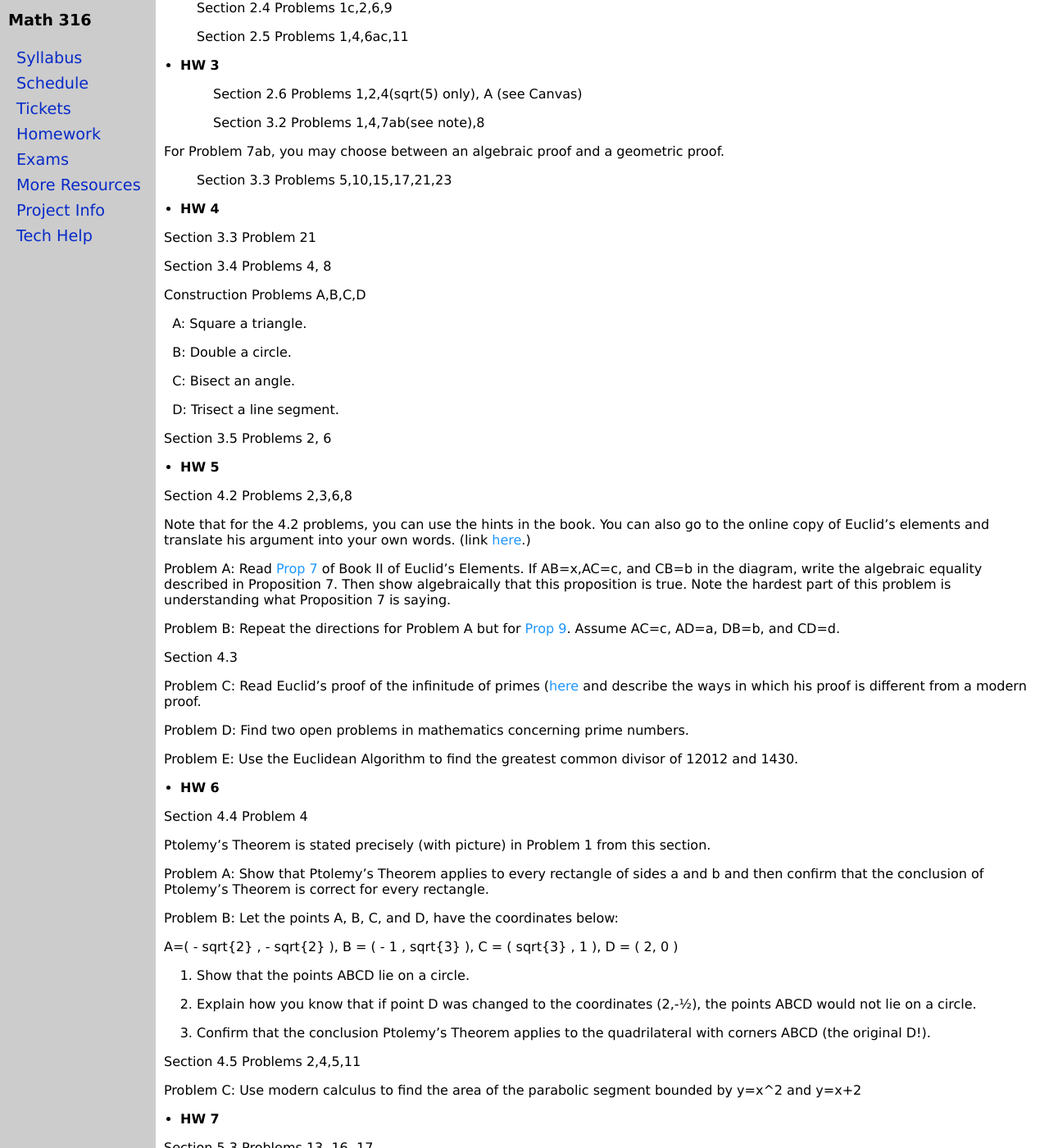
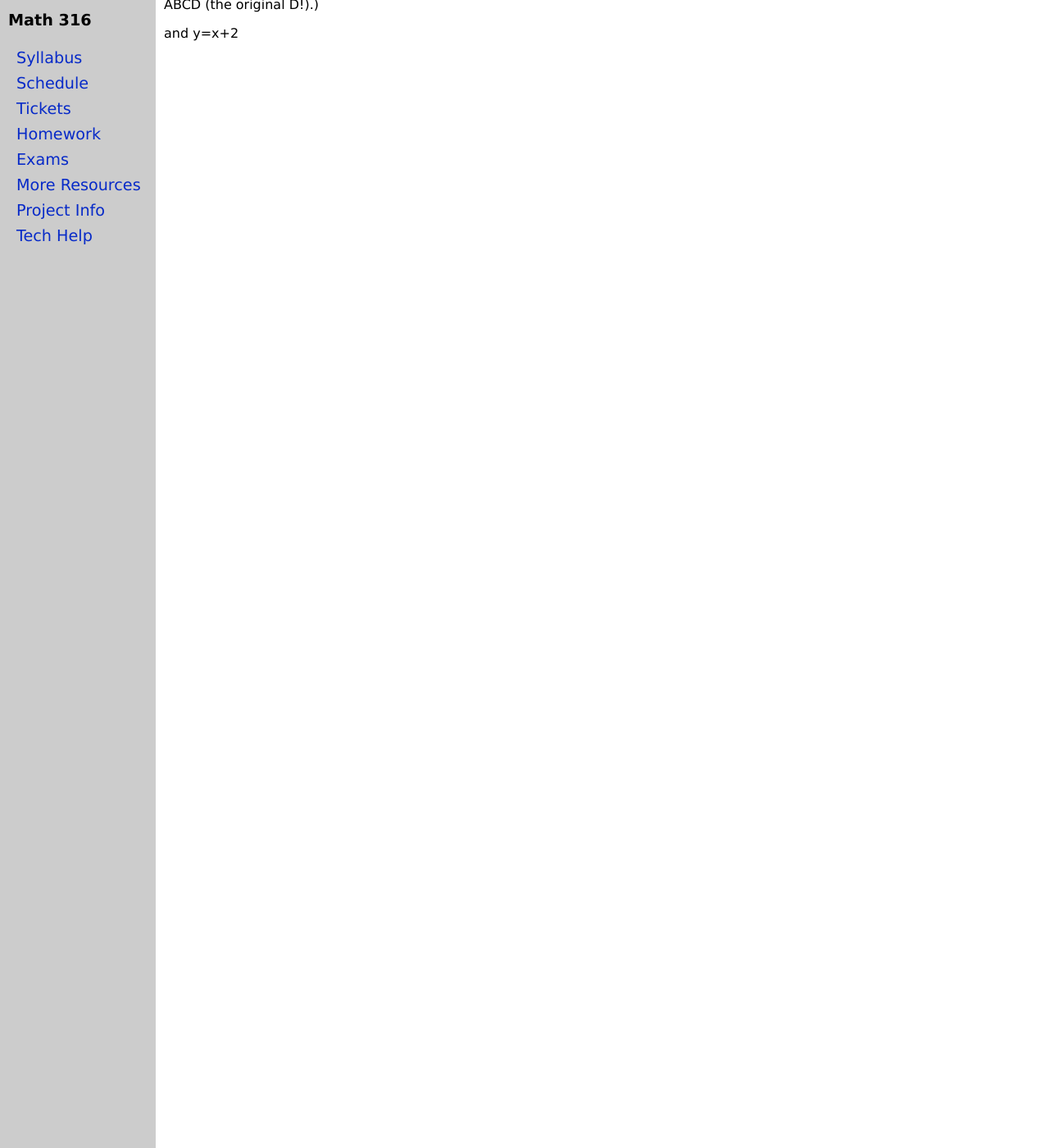
Before and after one commit to jrfaudree/HOM, a Jekyll site: the page built from homework.md, in a window 1280 px wide and 1400 px high, scrolled down 495 px. Shown: the whole window at 82% size. Built offline with Jekyll 4.4.1, drawn with Linux system fonts in a browser that asks for light colours; part of the change alters nothing that is shown; some of the changed text lies outside the part shown.

Commit message:
Update homework.md

```diff
--- a/homework.md
+++ b/homework.md
@@ -20,112 +20,112 @@ title: Homework
 >
 Section 1.3 Problems 1af,2b,3,4b,5,6af,9,13af,15b,17abceg
 
-### <span style="color:red"> Tentative </span> Homework Problems
+[comment]: <> ( ### <span style="color:red"> Tentative </span> Homework Problems)
 
-[comment]: <> (  * **HW 2**
+[comment]: <> (  * **HW 2** )
 >
-Section 2.3 Problems 1c,2ad,3a,6,10,19(for 7 loaves only),20(Problem 26 only),24
+[comment]: <> ( Section 2.3 Problems 1c,2ad,3a,6,10,19(for 7 loaves only),20(Problem 26 only),24)
 >
-Section 2.4 Problems 1c,2,6,9
+[comment]: <> ( Section 2.4 Problems 1c,2,6,9)
 >
-Section 2.5 Problems 1,4,6ac,11
+[comment]: <> ( Section 2.5 Problems 1,4,6ac,11)
 
- * **HW 3**
+[comment]: <> (  * **HW 3**)
 >
-Section 2.6 Problems 1,2,4(sqrt(5) only), A (see Canvas)
+[comment]: <> ( Section 2.6 Problems 1,2,4(sqrt(5) only), A (see Canvas))
 >
-Section 3.2 Problems 1,4,7ab(see note),8
+[comment]: <> ( Section 3.2 Problems 1,4,7ab(see note),8)
 
-For Problem 7ab, you may choose between an algebraic proof and a geometric proof.
+[comment]: <> ( For Problem 7ab, you may choose between an algebraic proof and a geometric proof.)
 >
-Section 3.3 Problems 5,10,15,17,21,23
+[comment]: <> ( Section 3.3 Problems 5,10,15,17,21,23)
 
- * **HW 4**
+ [comment]: <> ( * **HW 4**)
 
- Section 3.3 Problem 21
+[comment]: <> (  Section 3.3 Problem 21)
 
- Section 3.4 Problems 4, 8
+[comment]: <> (  Section 3.4 Problems 4, 8 )
 
- Construction Problems A,B,C,D
+[comment]: <> (  Construction Problems A,B,C,D)
 
- &nbsp;&nbsp;A: Square a triangle.
+[comment]: <> (  &nbsp;&nbsp;A: Square a triangle.)
 
- &nbsp;&nbsp;B: Double a circle.
+ [comment]: <> ( &nbsp;&nbsp;B: Double a circle.)
 
- &nbsp;&nbsp;C: Bisect an angle.
+[comment]: <> (  &nbsp;&nbsp;C: Bisect an angle.)
 
- &nbsp;&nbsp;D: Trisect a line segment.
+[comment]: <> (  &nbsp;&nbsp;D: Trisect a line segment.)
 
 
-Section 3.5 Problems 2, 6
+[comment]: <> ( Section 3.5 Problems 2, 6)
 
-* **HW 5**
+[comment]: <> ( * **HW 5**)
 
-Section 4.2 Problems 2,3,6,8
+[comment]: <> ( Section 4.2 Problems 2,3,6,8 )
 
-Note that for the 4.2 problems, you can use the hints in the book. You can also go to the online copy of Euclid's elements and translate his argument into your own words. (link [here](http://aleph0.clarku.edu/~djoyce/elements/elements.html).)
+[comment]: <> ( Note that for the 4.2 problems, you can use the hints in the book. You can also go to the online copy of Euclid's elements and translate his argument into your own words. (link [here](http://aleph0.clarku.edu/~djoyce/elements/elements.html).))
 
-Problem A: Read [Prop 7](http://aleph0.clarku.edu/~djoyce/elements/bookII/propII7.html) of Book II of Euclid's Elements. If AB=x,AC=c, and CB=b in the diagram, write the algebraic equality described in Proposition 7. Then show algebraically that this proposition is true. Note the hardest part of this problem is understanding what Proposition 7 is saying.
+[comment]: <> ( Problem A: Read [Prop 7](http://aleph0.clarku.edu/~djoyce/elements/bookII/propII7.html) of Book II of Euclid's Elements. If AB=x,AC=c, and CB=b in the diagram, write the algebraic equality described in Proposition 7. Then show algebraically that this proposition is true. Note the hardest part of this problem is understanding what Proposition 7 is saying.)
 
-Problem B: Repeat the directions for Problem A but for [Prop 9](http://aleph0.clarku.edu/~djoyce/elements/bookII/propII9.html). Assume AC=c, AD=a, DB=b, and CD=d.
+[comment]: <> ( Problem B: Repeat the directions for Problem A but for [Prop 9](http://aleph0.clarku.edu/~djoyce/elements/bookII/propII9.html). Assume AC=c, AD=a, DB=b, and CD=d.)
 
-Section 4.3
+[comment]: <> ( Section 4.3)
 
-Problem C: Read Euclid's proof of the infinitude of primes ([here](http://aleph0.clarku.edu/~djoyce/elements/bookIX/propIX20.html) and describe the ways in which his proof is different from a modern proof.
+[comment]: <> ( Problem C: Read Euclid's proof of the infinitude of primes ([here](http://aleph0.clarku.edu/~djoyce/elements/bookIX/propIX20.html) and describe the ways in which his proof is different from a modern proof.)
 
-Problem D: Find two open problems in mathematics concerning prime numbers.
+[comment]: <> ( Problem D: Find two open problems in mathematics concerning prime numbers. )
 
-Problem E: Use the Euclidean Algorithm to find the greatest common divisor of 12012 and 1430.
+[comment]: <> ( Problem E: Use the Euclidean Algorithm to find the greatest common divisor of 12012 and 1430.)
 
-* **HW 6**
+[comment]: <> ( * **HW 6**)
 
-Section 4.4 Problem 4
+[comment]: <> ( Section 4.4 Problem 4)
 
-Ptolemy’s Theorem is stated precisely (with picture) in Problem 1 from this section.
+[comment]: <> ( Ptolemy’s Theorem is stated precisely (with picture) in Problem 1 from this section.)
 
-Problem A: Show that Ptolemy’s Theorem applies to every rectangle of sides a and b and then
-confirm that the conclusion of Ptolemy’s Theorem is correct for every rectangle.
+[comment]: <> ( Problem A: Show that Ptolemy’s Theorem applies to every rectangle of sides a and b and then
+confirm that the conclusion of Ptolemy’s Theorem is correct for every rectangle.)
 
-Problem B: Let the points A, B, C, and D, have the coordinates below:
+[comment]: <> ( Problem B: Let the points A, B, C, and D, have the coordinates below:)
 
-A=( - sqrt{2} , - sqrt{2} ), B = ( - 1 , sqrt{3} ), C = ( sqrt{3} , 1 ), D = ( 2, 0 )
+[comment]: <> ( A=( - sqrt{2} , - sqrt{2} ), B = ( - 1 , sqrt{3} ), C = ( sqrt{3} , 1 ), D = ( 2, 0 ))
 
-1. Show that the points ABCD lie on a circle.
+[comment]: <> ( 1. Show that the points ABCD lie on a circle.)
 
-2. Explain how you know that if point D was changed to the coordinates (2,-½), the points
-ABCD would not lie on a circle.
+[comment]: <> ( 2. Explain how you know that if point D was changed to the coordinates (2,-½), the points
+ABCD would not lie on a circle.)
 
-3. Confirm that the conclusion Ptolemy’s Theorem applies to the quadrilateral with corners
-ABCD (the original D!).
+[comment]: <> ( 3. Confirm that the conclusion Ptolemy’s Theorem applies to the quadrilateral with corners
+ABCD (the original D!).)
 
 
-Section 4.5 Problems 2,4,5,11
+[comment]: <> ( Section 4.5 Problems 2,4,5,11)
 
-Problem C: Use modern calculus to find the area of the parabolic segment bounded by y=x^2
+[comment]: <> ( Problem C: Use modern calculus to find the area of the parabolic segment bounded by y=x^2)
 and y=x+2
 
-* **HW 7**
+[comment]: <> ( * **HW 7** )
 
-Section 5.3 Problems 13, 16, 17
+[comment]: <> ( Section 5.3 Problems 13, 16, 17)
 
-Problem A: Return to Diophantus' Problem 8 of Book II (discussed on page 220 of our text).
-- (i) What solution will you get if instead of setting 16-x^2=(2x-4)^2, you set 16-x^2=(mx-4)^2.
-- (ii) Find a rational solution to the equation x^2+y^2=16 that Diophantus' strategy will never construct.
+[comment]: <> ( Problem A: Return to Diophantus' Problem 8 of Book II (discussed on page 220 of our text). )
+[comment]: <> ( - (i) What solution will you get if instead of setting 16-x^2=(2x-4)^2, you set 16-x^2=(mx-4)^2.)
+[comment]: <> ( - (ii) Find a rational solution to the equation x^2+y^2=16 that Diophantus' strategy will never construct.)
 
-Problem B: Go to the translation of Diophantus' *Arithmetica* [here](https://ia801603.us.archive.org/18/items/diophantusofalex00heatiala/diophantusofalex00heatiala.pdf) and read Proposition 27 from Book I.
-- (i) Rewrite the problem in modern notation.
-- (ii) Write out Diophantus' solution in modern notation.
+[comment]: <> ( Problem B: Go to the translation of Diophantus' *Arithmetica* [here])(https://ia801603.us.archive.org/18/items/diophantusofalex00heatiala/diophantusofalex00heatiala.pdf) and read Proposition 27 from Book I.)
+[comment]: <> ( - (i) Rewrite the problem in modern notation.)
+[comment]: <> ( - (ii) Write out Diophantus' solution in modern notation.)
 
-Problem C: Go to the translation of Diophantus' *Arithmetica* [here](https://ia801603.us.archive.org/18/items/diophantusofalex00heatiala/diophantusofalex00heatiala.pdf) and read Proposition 14 from Book III.
-- (i) Rewrite the problem in modern notation.
-- (ii) Write out Diophantus' solution in modern notation.
+[comment]: <> ( Problem C: Go to the translation of Diophantus' *Arithmetica* [here])(https://ia801603.us.archive.org/18/items/diophantusofalex00heatiala/diophantusofalex00heatiala.pdf) and read Proposition 14 from Book III.)
+[comment]: <> ( - (i) Rewrite the problem in modern notation.)
+[comment]: <> ( - (ii) Write out Diophantus' solution in modern notation.)
 
-Section 5.5 Problems 2, 6, 7
+[comment]: <> ( Section 5.5 Problems 2, 6, 7)
 
-* **HW 8**
+[comment]: <> ( * **HW 8**)
 
-Section 6.2 Problems 1,2
+[comment]: <> ( Section 6.2 Problems 1,2)
 
-Section 7.3 Problems 1a, 3ab, 5
+[comment]: <> ( Section 7.3 Problems 1a, 3ab, 5)
 
-Section 8.2 Problem 3  )
+[comment]: <> ( Section 8.2 Problem 3  )
```
